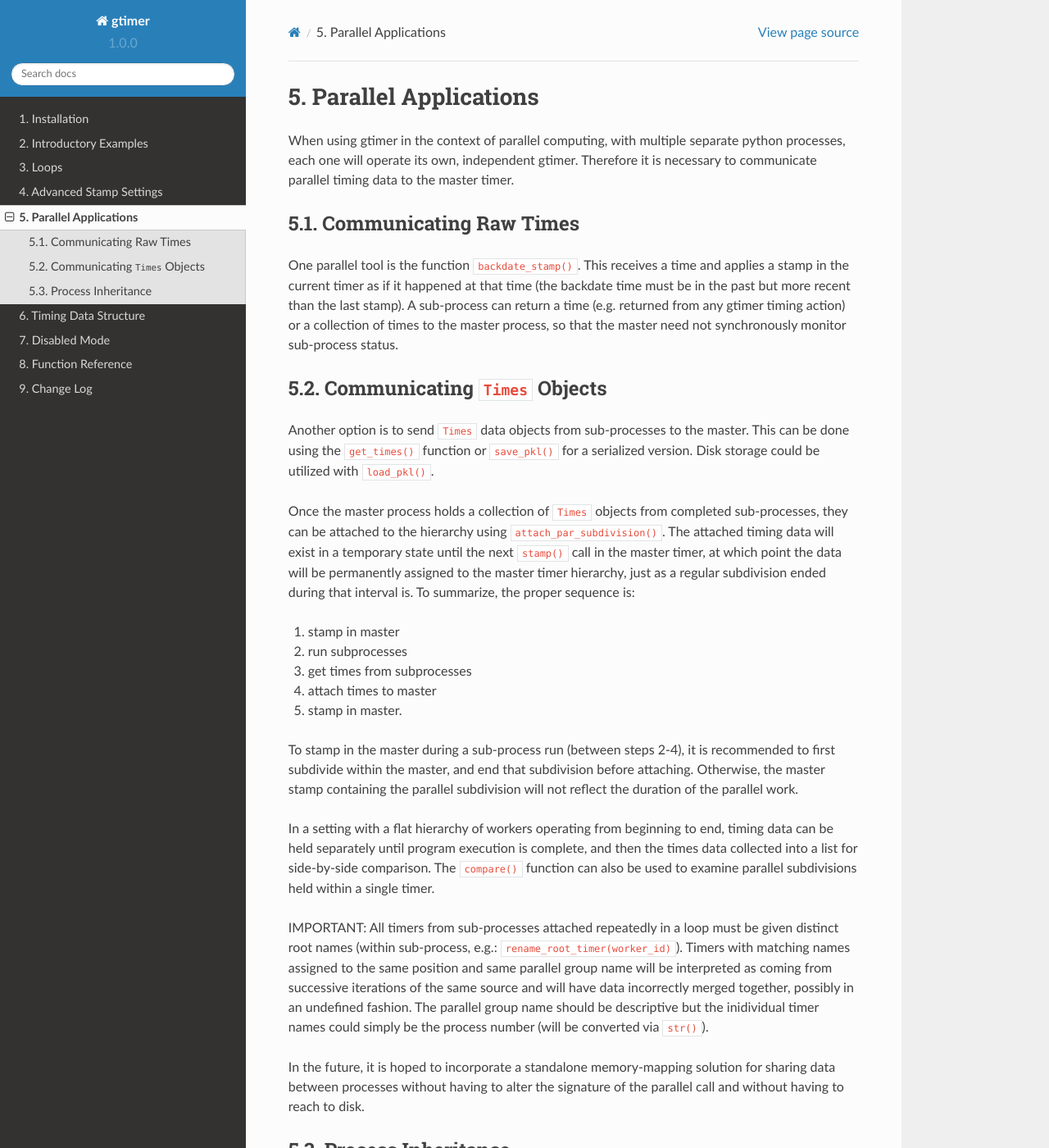
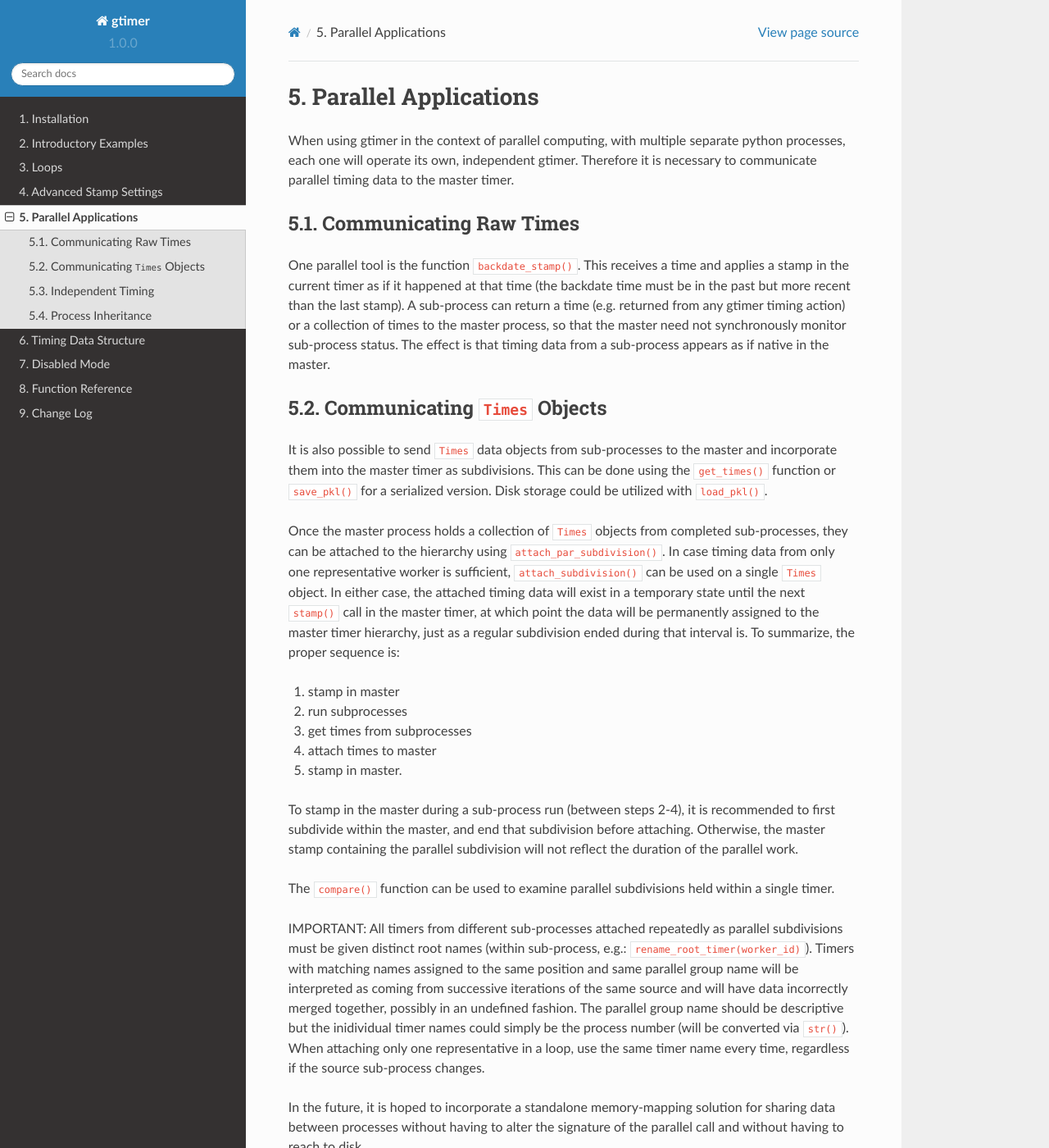
Before and after one commit to astooke/gtimer, a Sphinx documentation site: the page built from docs/source/pages/parallel.rst, in a window 1280 px wide and 1400 px high. Shown: the whole window at 82% size. Built offline with Sphinx 7.4.7 and the Read the Docs theme 2.0.0, drawn with Linux system fonts in a browser that asks for light colours; some of the changed text lies outside the part shown.

Commit message:
docs tweaks

```diff
--- a/docs/source/pages/parallel.rst
+++ b/docs/source/pages/parallel.rst
@@ -6,14 +6,14 @@ When using gtimer in the context of parallel computing, with multiple separate p
 Communicating Raw Times
 -----------------------
 
-One parallel tool is the function ``backdate_stamp()``.  This receives a time and applies a stamp in the current timer as if it happened at that time (the backdate time must be in the past but more recent than the last stamp).  A sub-process can return a time (e.g. returned from any gtimer timing action) or a collection of times to the master process, so that the master need not synchronously monitor sub-process status.
+One parallel tool is the function ``backdate_stamp()``.  This receives a time and applies a stamp in the current timer as if it happened at that time (the backdate time must be in the past but more recent than the last stamp).  A sub-process can return a time (e.g. returned from any gtimer timing action) or a collection of times to the master process, so that the master need not synchronously monitor sub-process status.  The effect is that timing data from a sub-process appears as if native in the master.
 
 Communicating ``Times`` Objects
 -------------------------------
 
-Another option is to send ``Times`` data objects from sub-processes to the master.  This can be done using the ``get_times()`` function or ``save_pkl()`` for a serialized version.  Disk storage could be utilized with ``load_pkl()``.
+It is also possible to send ``Times`` data objects from sub-processes to the master and incorporate them into the master timer as subdivisions.  This can be done using the ``get_times()`` function or ``save_pkl()`` for a serialized version.  Disk storage could be utilized with ``load_pkl()``.
 
-Once the master process holds a collection of ``Times`` objects from completed sub-processes, they can be attached to the hierarchy using ``attach_par_subdivision()``.  The attached timing data will exist in a temporary state until the next ``stamp()`` call in the master timer, at which point the data will be permanently assigned to the master timer hierarchy, just as a regular subdivision ended during that interval is.  To summarize, the proper sequence is:
+Once the master process holds a collection of ``Times`` objects from completed sub-processes, they can be attached to the hierarchy using ``attach_par_subdivision()``.  In case timing data from only one representative worker is sufficient, ``attach_subdivision()`` can be used on a single ``Times`` object.  In either case, the attached timing data will exist in a temporary state until the next ``stamp()`` call in the master timer, at which point the data will be permanently assigned to the master timer hierarchy, just as a regular subdivision ended during that interval is.  To summarize, the proper sequence is:
 
 1. stamp in master
 2. run subprocesses
@@ -23,11 +23,15 @@ Once the master process holds a collection of ``Times`` objects from completed s
 
 To stamp in the master during a sub-process run (between steps 2-4), it is recommended to first subdivide within the master, and end that subdivision before attaching.  Otherwise, the master stamp containing the parallel subdivision will not reflect the duration of the parallel work.
 
-In a setting with a flat hierarchy of workers operating from beginning to end, timing data can be held separately until program execution is complete, and then the times data collected into a list for side-by-side comparison.  The ``compare()`` function can also be used to examine parallel subdivisions held within a single timer.
+The ``compare()`` function can be used to examine parallel subdivisions held within a single timer.
 
-IMPORTANT: All timers from sub-processes attached repeatedly in a loop must be given distinct root names (within sub-process, e.g.: ``rename_root_timer(worker_id)``).  Timers with matching names assigned to the same position and same parallel group name will be interpreted as coming from successive iterations of the same source and will have data incorrectly merged together, possibly in an undefined fashion.  The parallel group name should be descriptive but the inidividual timer names could simply be the process number (will be converted via ``str()``).
+IMPORTANT: All timers from different sub-processes attached repeatedly as parallel subdivisions must be given distinct root names (within sub-process, e.g.: ``rename_root_timer(worker_id)``).  Timers with matching names assigned to the same position and same parallel group name will be interpreted as coming from successive iterations of the same source and will have data incorrectly merged together, possibly in an undefined fashion.  The parallel group name should be descriptive but the inidividual timer names could simply be the process number (will be converted via ``str()``).  When attaching only one representative in a loop, use the same timer name every time, regardless if the source sub-process changes.
 
 In the future, it is hoped to incorporate a standalone memory-mapping solution for sharing data between processes without having to alter the signature of the parallel call and without having to reach to disk.
+
+Independent Timing
+------------------
+Yet another option is to wait until program completion to collect the timing data from parallel workers to a central holding place.  Then a side-by-side comparison can be reported using ``compare()``.
 
 
 Process Inheritance
```
